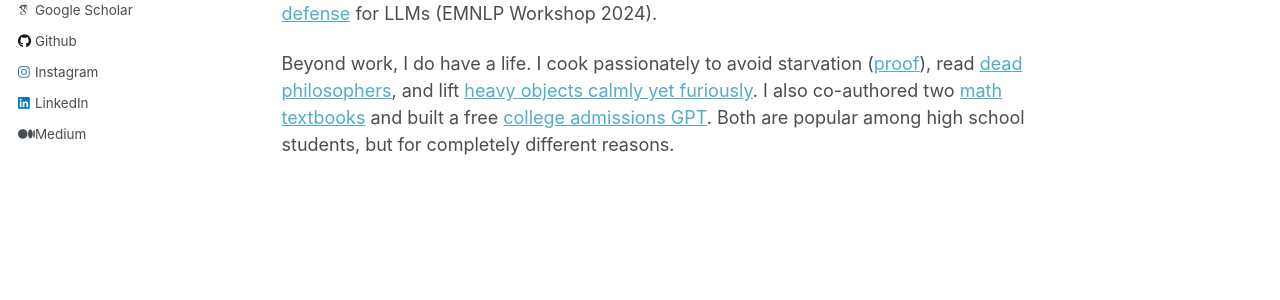
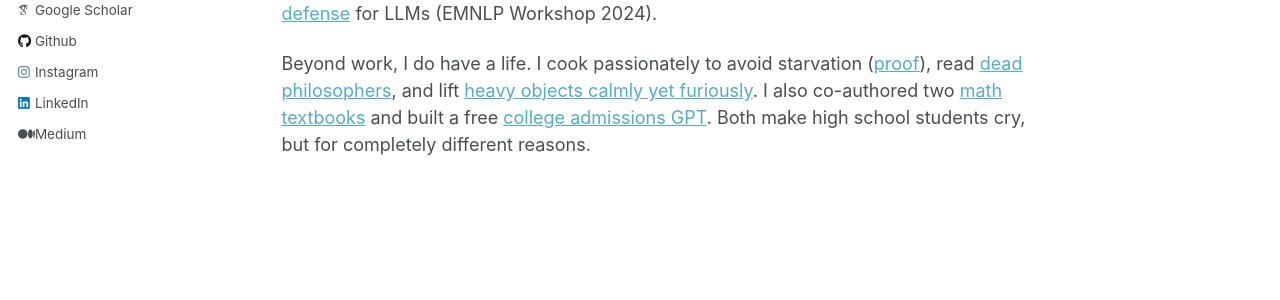
Before and after one commit to Neehan/neehan.github.io, a Jekyll site: the page built from _pages/about.md, in a window 1280 px wide. Shown: the part 427-727 px from the top of the page. Built offline with Jekyll 4.4.1, drawn with Linux system fonts in a browser that asks for light colours; some web fonts are replaced.

Commit message:
Better punchline for closing line
Co-Authored-By: Claude Opus 4.6 (1M context) <noreply@anthropic.com>

```diff
--- a/_pages/about.md
+++ b/_pages/about.md
@@ -11,4 +11,4 @@ Hi, I'm Adib Hasan. I work on [self-improving agents](https://github.com/SignalP
 
 I completed my bachelors (Math & EECS) and MEng (EECS) from MIT, where I was advised by [Dr. Mardavij Roozbehani](https://idss.mit.edu/staff/mardavij-roozbehani/) and [Prof. Munther Dahleh](https://idss.mit.edu/staff/munther-dahleh/). My research focused on model robustness under distribution shift, resulting in two papers: a [variational pretraining framework](https://arxiv.org/abs/2508.03589) for weather time series (AAAI 2026 Oral), and a [pruning-based jailbreak defense](https://arxiv.org/abs/2401.10862) for LLMs (EMNLP Workshop 2024).
 
-Beyond work, I do have a life. I cook passionately to avoid starvation ([proof](https://www.instagram.com/le.spicemaster/)), read [dead philosophers](/reading/), and lift [heavy objects calmly yet furiously](/powerlifting/). I also co-authored two [math textbooks](/portfolio/) and built a free [college admissions GPT](https://chatgpt.com/g/g-673c242ba900819183752398e7a8833b-essay-mate). Both are popular among high school students, but for completely different reasons.
+Beyond work, I do have a life. I cook passionately to avoid starvation ([proof](https://www.instagram.com/le.spicemaster/)), read [dead philosophers](/reading/), and lift [heavy objects calmly yet furiously](/powerlifting/). I also co-authored two [math textbooks](/portfolio/) and built a free [college admissions GPT](https://chatgpt.com/g/g-673c242ba900819183752398e7a8833b-essay-mate). Both make high school students cry, but for completely different reasons.
```
